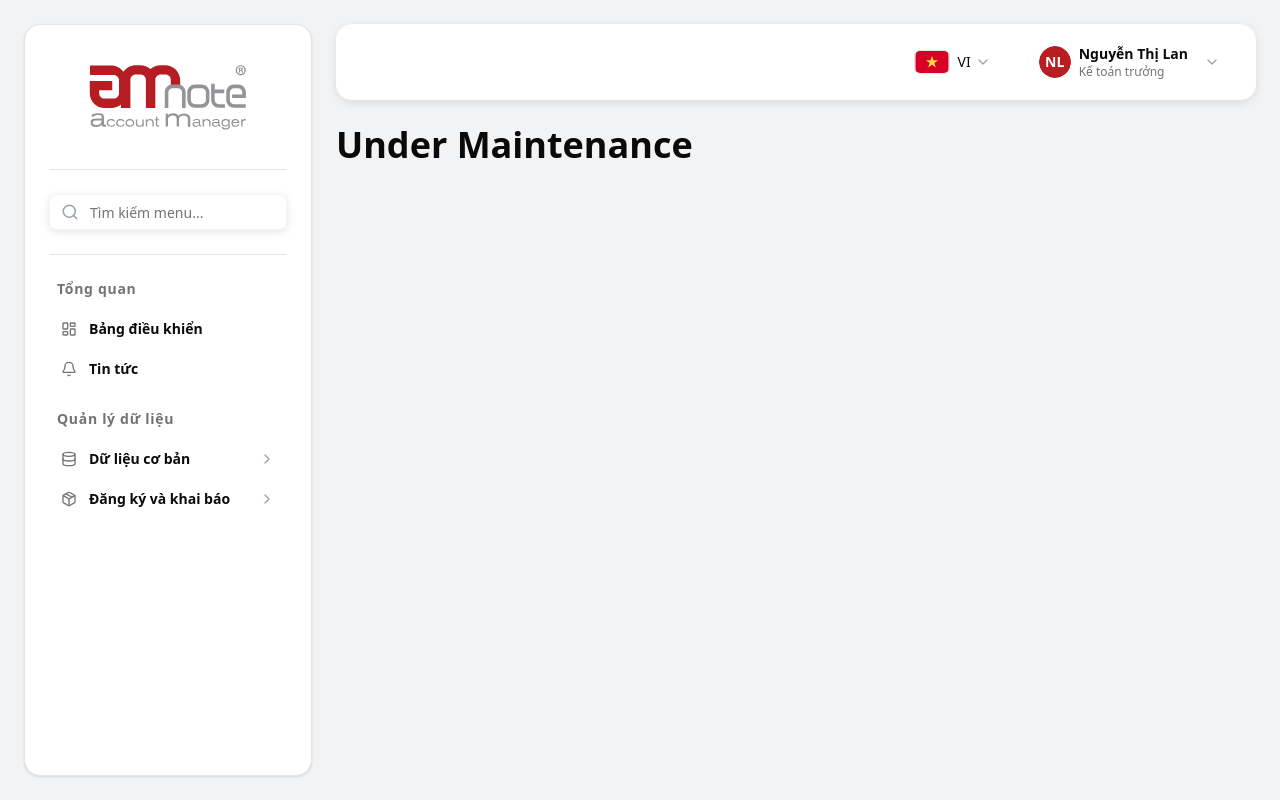
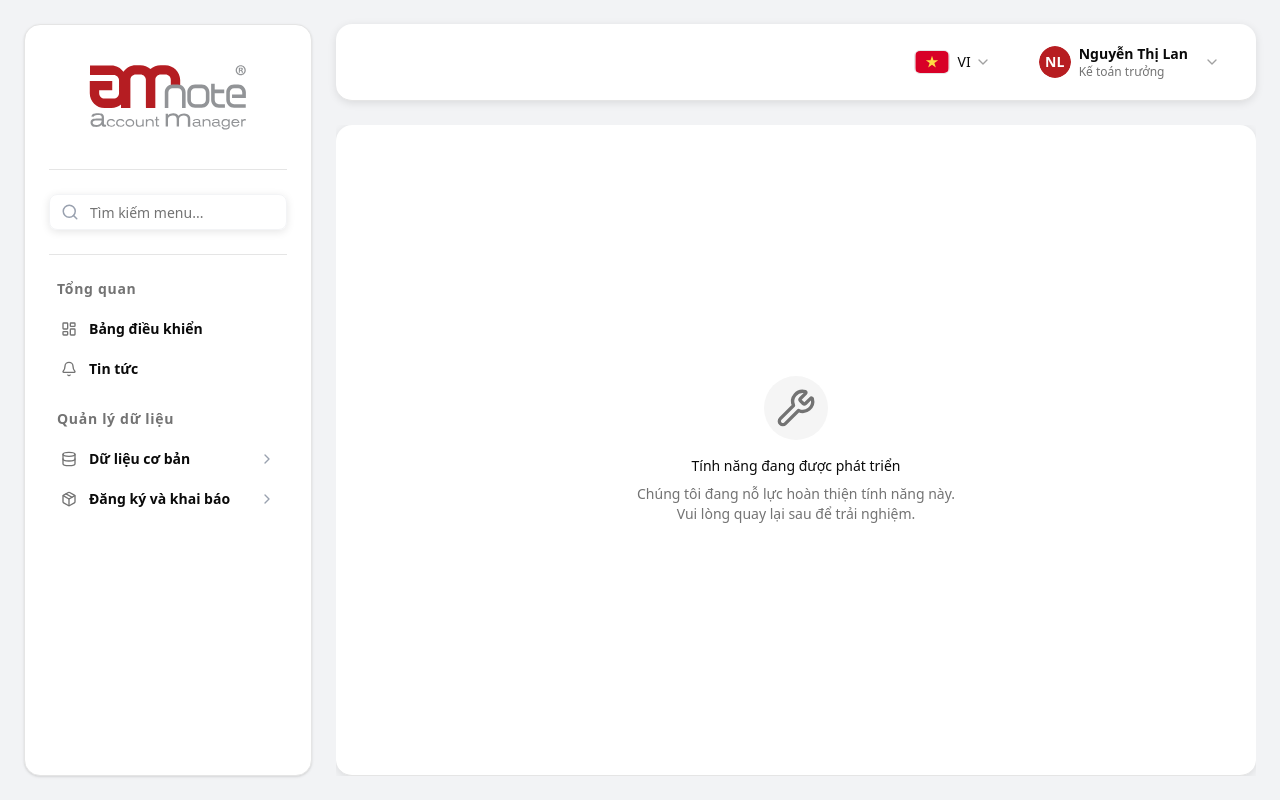
Before and after one commit to AMNote25/amnote-website-fe, a Next.js app: page /admin in a window 1280 px wide. Built offline with nearby package versions, Linux system fonts and the light colour scheme.

Commit message:
feat: add unknown page

```diff
--- a/src/app/admin/[...slug]/page.tsx
+++ b/src/app/admin/[...slug]/page.tsx
@@ -1,7 +1,21 @@
+import { Wrench } from "lucide-react";
+
 export default function Page() {
   return (
-    <main>
-      <h1 className="text-4xl font-bold">Under Maintenance</h1>
-    </main>
+    <div className="flex flex-col items-center justify-center w-full h-full px-6 py-3 bg-main border-b border-header rounded-2xl transition-colors duration-300 header-shadow">
+      <div className="flex items-center justify-center w-16 h-16 mb-4 rounded-full bg-gray-200 dark:bg-gray-700">
+        <Wrench
+          size={40}
+          className="text-secondary"
+        />
+      </div>
+      <h4 className="mb-2 text-sm font-medium text-center text-primary">
+        Tính năng đang được phát triển
+      </h4>
+      <p className="max-w-xs text-sm text-center text-secondary">
+        Chúng tôi đang nỗ lực hoàn thiện tính năng này. Vui lòng quay lại sau để
+        trải nghiệm.
+      </p>
+    </div>
   );
 }
--- a/src/app/not-found.tsx
+++ /dev/null
@@ -1,8 +0,0 @@
-export default function NotFound() {
-  return (
-    <main>
-      <h1 className="text-4xl font-bold">Page Not Found</h1>
-      <p className="mt-4">The page you are looking for does not exist.</p>
-    </main>
-  );
-}
```
